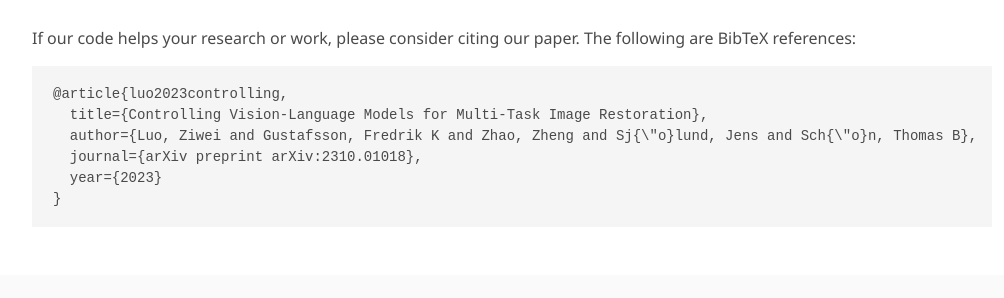
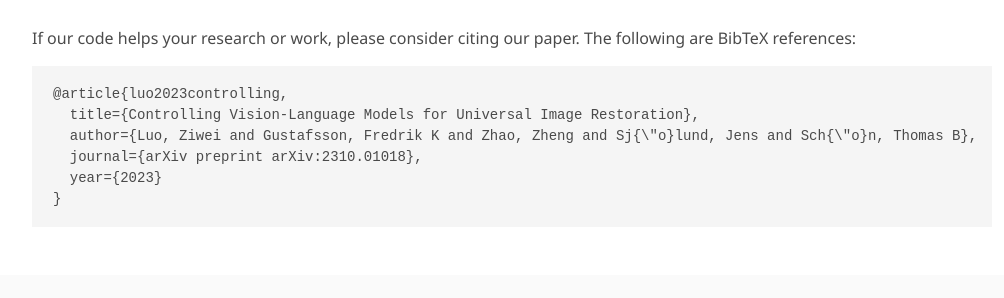
Before and after one commit to Algolzw/Algolzw.github.io, a Jekyll site: the page daclip-uir/index.html, which Jekyll copies as it is, in a window 1280 px wide and 900 px high, scrolled down 5181 px. Shown: the part 331-629 px from the top of the window, without its empty margins (128-1132 px from the left). Built offline with Jekyll 4.4.1, drawn with Linux system fonts in a browser that asks for light colours; nearby versions of some CDN libraries; some web fonts are replaced; library files that are not in the unit come from our copies; a style sheet for code colours, icons or effects is not loaded.

Commit message:
update iclr paper

```diff
--- a/daclip-uir/index.html
+++ b/daclip-uir/index.html
@@ -384,7 +384,7 @@
     <h2 class="title">BibTeX</h2>
     <p>If our code helps your research or work, please consider citing our paper. The following are BibTeX references:</p>
     <pre><code>@article{luo2023controlling,
-  title={Controlling Vision-Language Models for Multi-Task Image Restoration},
+  title={Controlling Vision-Language Models for Universal Image Restoration},
   author={Luo, Ziwei and Gustafsson, Fredrik K and Zhao, Zheng and Sj{\"o}lund, Jens and Sch{\"o}n, Thomas B},
   journal={arXiv preprint arXiv:2310.01018},
   year={2023}
```
